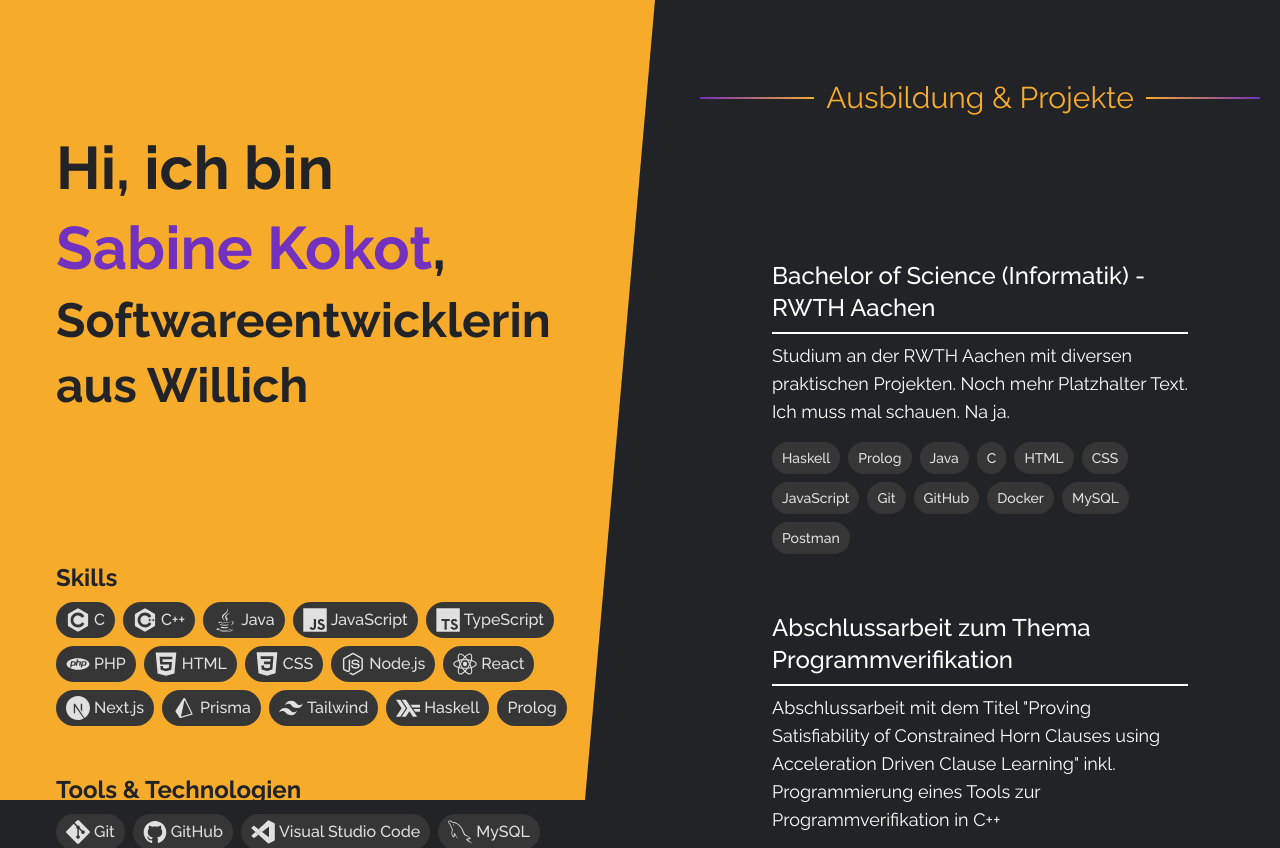
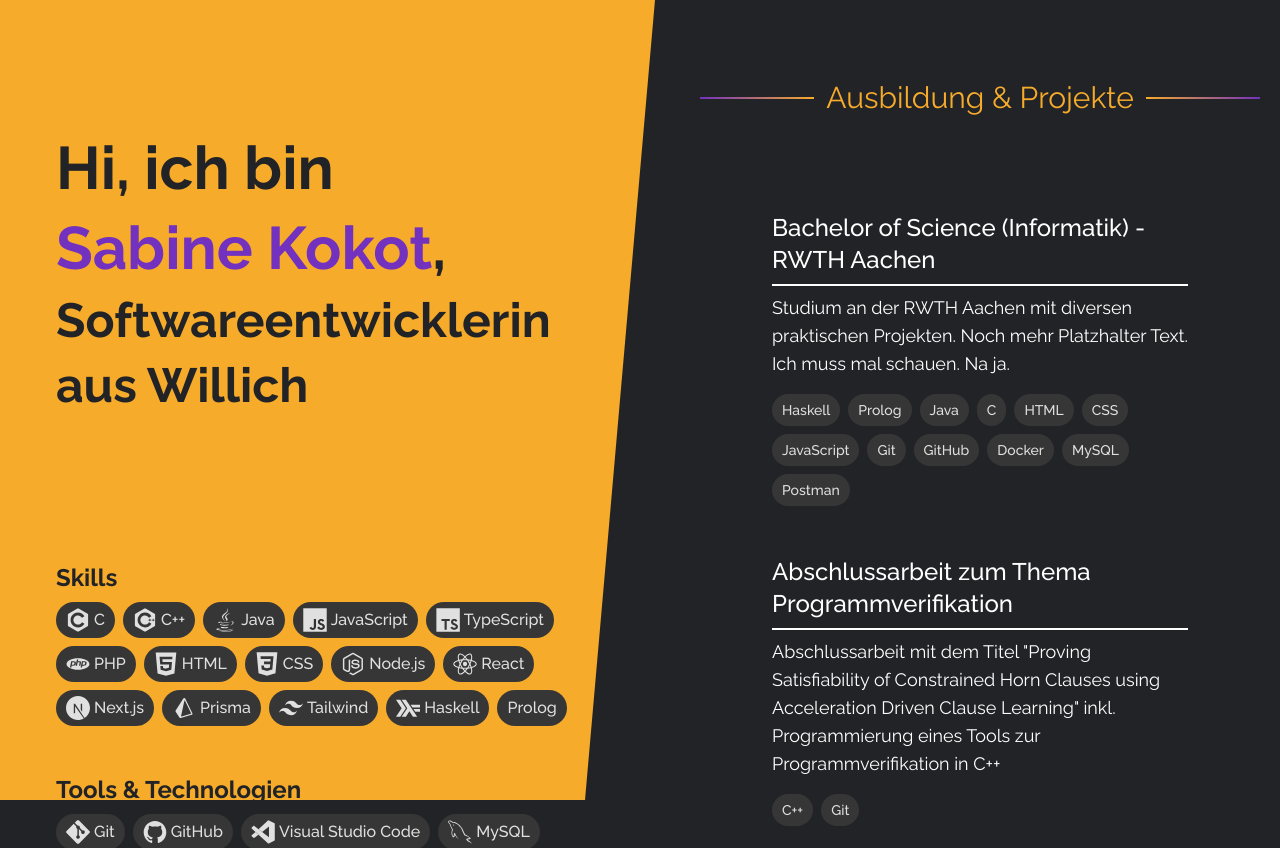
Before and after one commit to Bina-Github/portfolio, a Next.js app: page / in a window 1280 px wide. Shown: the top 848 px of the page. Built offline with nearby package versions, Linux system fonts and the light colour scheme.

Commit message:
ProjectColumn: changed Space between Boxes

```diff
--- a/components/ProjectBox.tsx
+++ b/components/ProjectBox.tsx
@@ -9,7 +9,7 @@ interface Props {
 
 const ProjectBox = ({ title, shortDesc, skillList }: Props) => {
   return (
-    <div className="text-white h-[20rem] w-[26rem] rounded-2xl flex flex-col my-4 mx-4">
+    <div className="text-white h-[20rem] w-[26rem] rounded-2xl flex flex-col mb-6 mx-4">
       <div className="flex items-end text-2xl font-medium h-[2lh]">
         <h2>{title}</h2>
       </div>
--- a/components/ProjectColumn.tsx
+++ b/components/ProjectColumn.tsx
@@ -6,7 +6,7 @@ const ProjectColumn = () => {
   return (
     <div className="ml-[700px] mr-5 mt-20 w-full">
       {/* Headline */}
-      <div className="flex flex-row items-center justify-center mb-32">
+      <div className="flex flex-row items-center justify-center mb-24">
         <div className="h-0.5 grow bg-gradient-to-r from-cPurple to-cYellow"></div>
         <h1 className="text-cYellow mx-3 text-3xl">Ausbildung & Projekte</h1>
         <div className="h-0.5 grow bg-gradient-to-l from-cPurple to-cYellow"></div>
```
